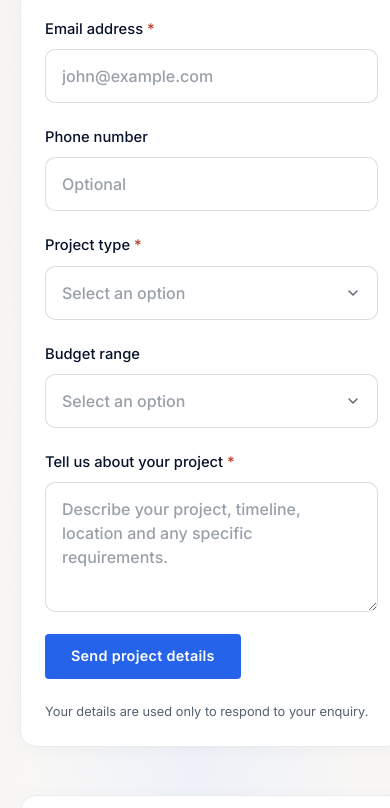
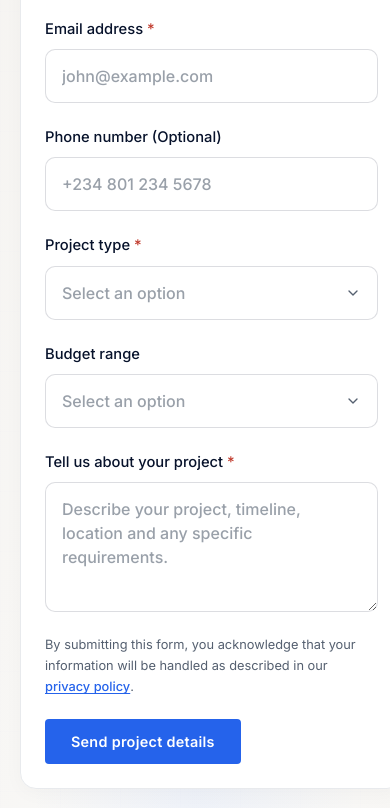
Before and after one commit to MavTech01/ApexBuild-Development-web, a React (Vite) app in the folder client/: page /contact in a window 390 px wide. Shown: the part 960-1768 px from the top of the page. Built offline with nearby package versions, Linux system fonts and the light colour scheme.

Commit message:
feat(contact): soften enquiry form consent to a notice
Replace the required privacy checkbox with a passive acknowledgement line placed before the submit button, and add the /privacy route it links to. Show (Optional) in the phone label and use a demo number as its placeholder.

```diff
--- a/client/src/app/App.jsx
+++ b/client/src/app/App.jsx
@@ -20,6 +20,7 @@ const router = createBrowserRouter([
       { path: '/projects/:projectId', element: <ProjectDetailsPage /> },
       { path: '/team', element: <TeamPage /> },
       { path: '/contact', element: <ContactPage /> },
+      { path: '/privacy', element: <PagePlaceholder eyebrow="Legal" title="Privacy Policy" /> },
       { path: '*', element: <PagePlaceholder eyebrow="404" title="Page not found" /> },
     ],
   },
--- a/client/src/shared/components/forms/ProjectEnquiryForm/ProjectEnquiryForm.jsx
+++ b/client/src/shared/components/forms/ProjectEnquiryForm/ProjectEnquiryForm.jsx
@@ -1,3 +1,4 @@
+import { Link } from 'react-router-dom'
 import { useProjectForm } from '@/shared/components/forms/ProjectEnquiryForm/useProjectForm.js'
 import ContactSelect from '@/shared/components/forms/ProjectEnquiryForm/ContactSelect.jsx'
 import Button from '@/shared/ui/Button.jsx'
@@ -45,8 +46,8 @@ export default function ProjectEnquiryForm() {
           {errors.email && <span className={errorClass}>{errors.email}</span>}
         </label>
         <label className="block min-w-0 text-[0.92rem] font-medium">
-          Phone number
-          <input name="phone" type="tel" value={values.phone} onChange={handleChange} autoComplete="tel" placeholder="Optional" className={fieldClass} />
+          Phone number (Optional)
+          <input name="phone" type="tel" value={values.phone} onChange={handleChange} autoComplete="tel" placeholder="+234 801 234 5678" className={fieldClass} />
           {errors.phone && <span className={errorClass}>{errors.phone}</span>}
         </label>
       </div>
@@ -90,10 +91,18 @@ export default function ProjectEnquiryForm() {
         {errors.message && <span className={errorClass}>{errors.message}</span>}
       </label>
 
+      <p className="text-[0.8rem] text-muted">
+        By submitting this form, you acknowledge that your information will be handled as described
+        in our{' '}
+        <Link to="/privacy" className="font-medium text-royal underline underline-offset-2 hover:text-royal/80">
+          privacy policy
+        </Link>
+        .
+      </p>
+
       <Button type="submit" className="justify-self-start" disabled={status === 'submitting'}>
         {status === 'submitting' ? 'Sending...' : 'Send project details'}
       </Button>
-      <p className="text-[0.8rem] text-muted">Your details are used only to respond to your enquiry.</p>
     </form>
   )
 }
```
